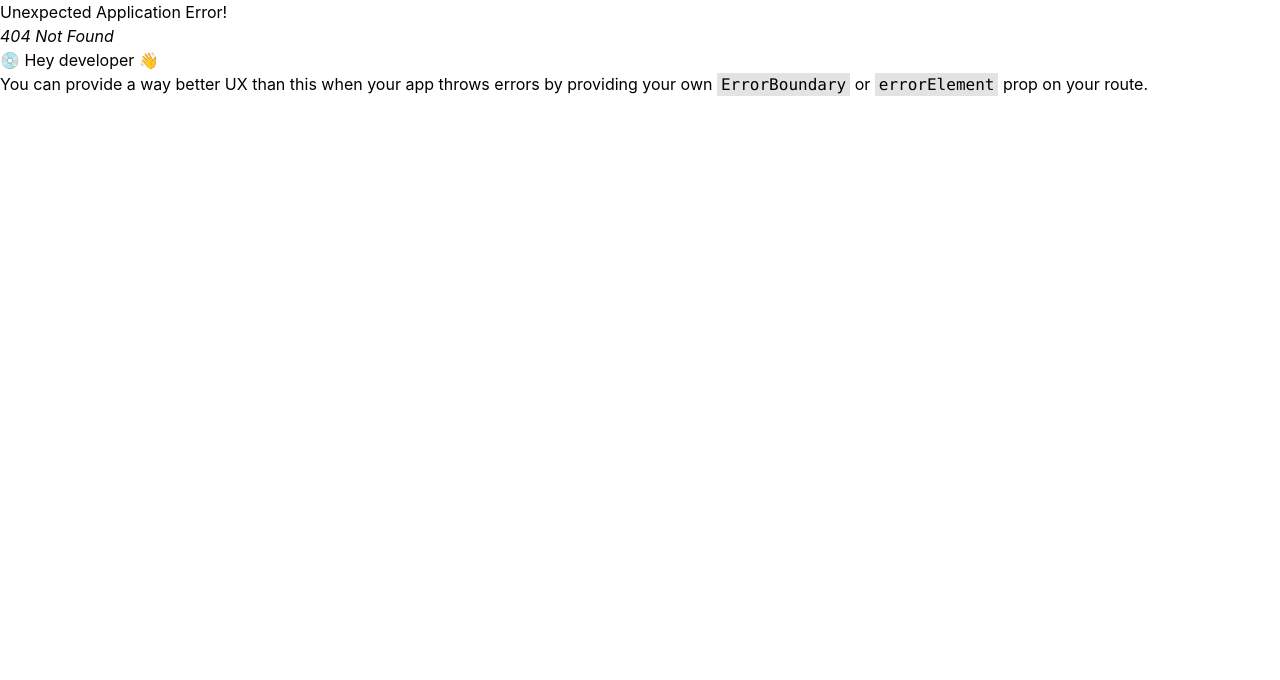
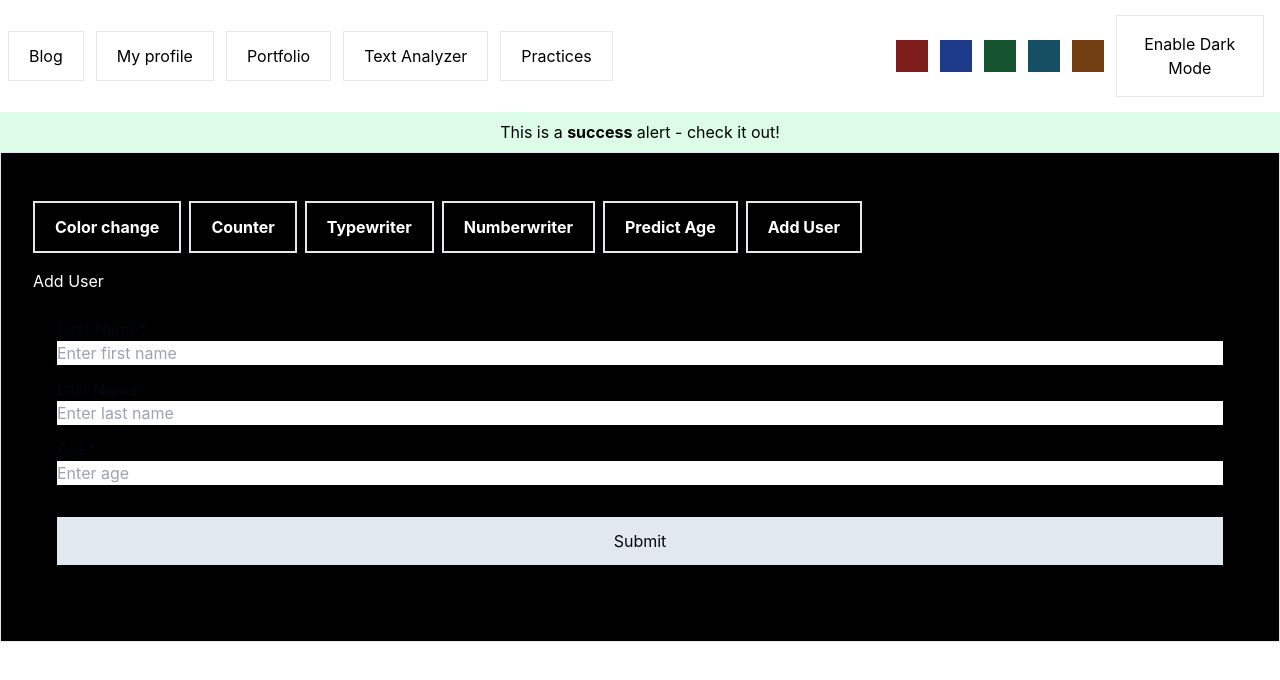
Before and after one commit to itslakshyayadav/my-react-blogpost, a React (Vite) app: page /practices/add-user in a window 1280 px wide. Before the commit this address had no page. Shown: the top 680 px of the page. Built offline with nearby package versions, Linux system fonts and the light colour scheme.

Commit message:
add user page added

```diff
--- a/src/pages/practices.jsx
+++ b/src/pages/practices.jsx
@@ -3,7 +3,7 @@ import { Link, Outlet } from "react-router-dom";
 export default function Practice() {
   return (
     <div className="border bg-black text-white p-8">
-      <div className="flex my-4 gap-2">
+      <div className="flex py-4 gap-2">
         <Link className="border-2 py-3 px-5" to="/practices/change-color">
           <b>Color change</b>
         </Link>
@@ -19,6 +19,9 @@ export default function Practice() {
         <Link className="border-2 py-3 px-5" to="/practices/elements">
           <b>Predict Age</b>
         </Link>
+        <Link className="border-2 py-3 px-5" to="/practices/add-user">
+          <b>Add User</b>
+        </Link>
       </div>
 
       <Outlet></Outlet>
--- /dev/null
+++ b/src/pages/practices/add-user.jsx
@@ -0,0 +1,92 @@
+import { useState } from "react";
+function AddUser() {
+  const [userModel, setUserModel] = useState({
+    firstName: "",
+    lastName: "",
+    age: null,
+  });
+
+  const onValueChange = (event, fieldName) => {
+    console.log("event.target.value", event.target.value);
+    console.log("fieldName", fieldName);
+    const updateModel = {
+      ...userModel,
+      [fieldName]: event.target.value,
+    };
+    setUserModel(updateModel);
+  };
+
+  const onFormSubmit = (event) => {
+    console.log("on form submit called");
+    event.preventDefault();
+
+    console.log("userModel", userModel);
+    console.log("before fetch called");
+
+    fetch("https://dummyjson.com/users/add", {
+      method: "POST", // or 'PUT'
+      headers: {
+        "Content-Type": "application/json",
+      },
+      body: JSON.stringify(userModel),
+    })
+      .then((response) => {
+        console.log(`response then 1`);
+        return response.json();
+      })
+      .then((response) => {
+        console.log(`response then  2`);
+        console.log(response);
+      });
+
+    console.log("after fetch called");
+  };
+
+  return (
+    <>
+      <h1>Add User</h1>
+
+      <form
+        onSubmit={onFormSubmit}
+        className="flex flex-col gap-3 p-6 text-gray-950"
+      >
+        <div className="flex flex-col">
+          <label htmlFor="firstName">First Name*</label>
+          <input
+            type="text"
+            name="firstName"
+            required
+            value={userModel.firstName}
+            onInput={(event) => {
+              onValueChange(event, "firstName");
+            }}
+            placeholder="Enter first name"
+          />
+        </div>
+        <div className="flex flex-col">
+          <label htmlFor="lastName">Last Name*</label>
+          <input
+            type="text"
+            name="lastName"
+            required
+            value={userModel.lastName}
+            onInput={(event) => {
+              onValueChange(event, "lastName");
+            }}
+            placeholder="Enter last name"
+          />
+        </div>
+        <div className="flex flex-col">
+          <label htmlFor="age">Age*</label>
+          <input type="text" name="age" required placeholder="Enter age" />
+        </div>
+
+        <button className="px-5 py-3 my-5 bg-slate-200" type="submit">
+          Submit
+        </button>
+      </form>
+    </>
+  );
+}
+
+export default AddUser;
--- a/src/router/index.jsx
+++ b/src/router/index.jsx
@@ -11,6 +11,7 @@ import CounterClass from "../pages/practices/counter-class";
 import Typewriter from "../pages/practices/typewriter";
 import Numberwriter from "../pages/practices/numberwriter";
 import Elements from "../pages/practices/elements";
+import AddUser from "../pages/practices/add-user";
 
 const router = createBrowserRouter([
   {
@@ -61,6 +62,10 @@ const router = createBrowserRouter([
             path: "/practices/elements",
             element: <Elements />,
           },
+          {
+            path: "/practices/add-user",
+            element: <AddUser />,
+          },
         ],
       },
     ],
```
